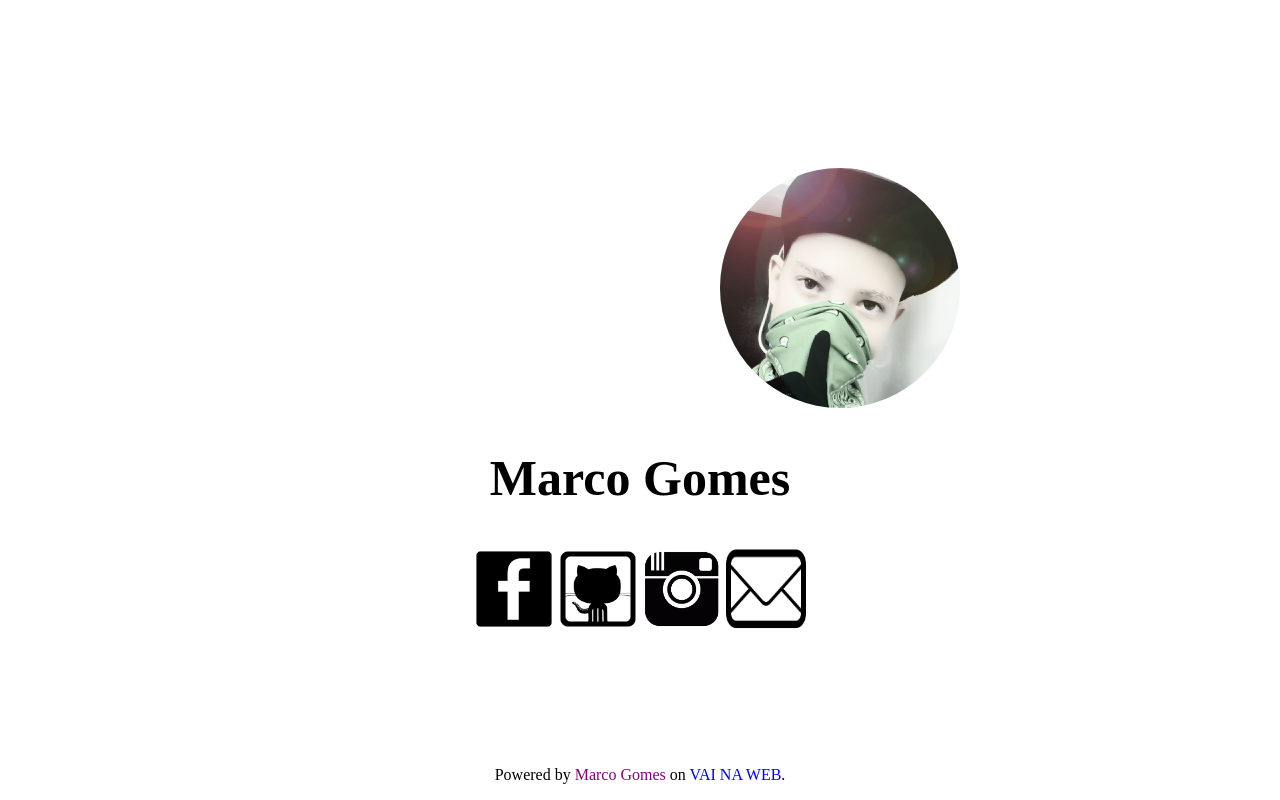
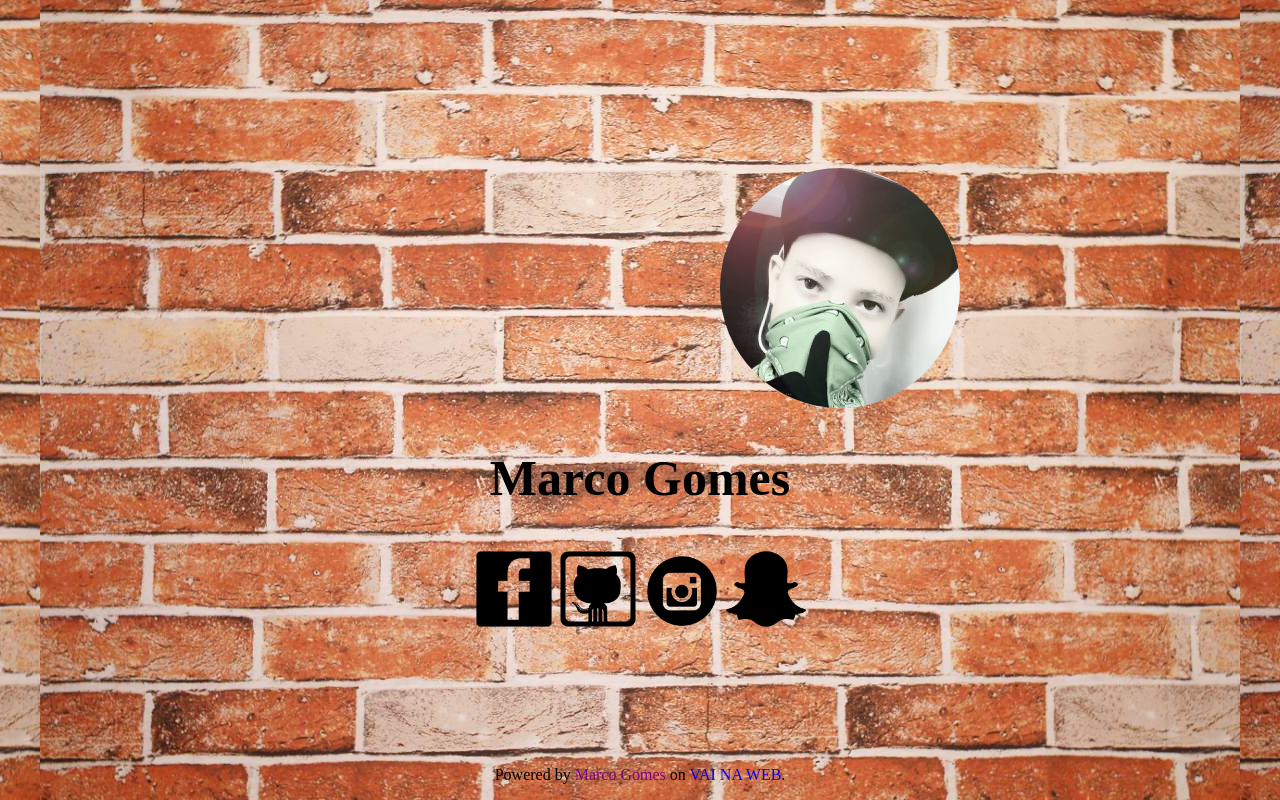
Before and after one commit to bianca2418/marcogomes276.github.io, a plain HTML site: page index.html in a window 1280 px wide. Drawn offline with Linux system fonts and the light colour scheme.

Commit message:
atualizar

```diff
--- a/index.html
+++ b/index.html
@@ -14,8 +14,8 @@
 			<div>
 				<img src="facebook.png">
 				<img src="github.png">
-				<img src="instagram.png">
-				<img src="email.png">
+				<img src="insta.png">
+				<img src="snap.png">
 			</div>
 		</section>
 	</main>
--- a/style.css
+++ b/style.css
@@ -13,7 +13,7 @@ html,body{
 
 body{
 	height: 100vh;
-	background: #fff;
+	background: #00ff00 url("muro.jpg") repeat fixed center;
 }
 @keyframes movie{
 	from{left: -200px;}
```
Also changed, not shown: insta.png (added), muro.jpg (added), snap.png (added).
